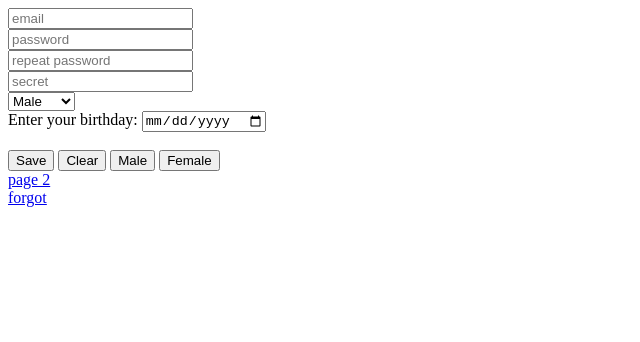
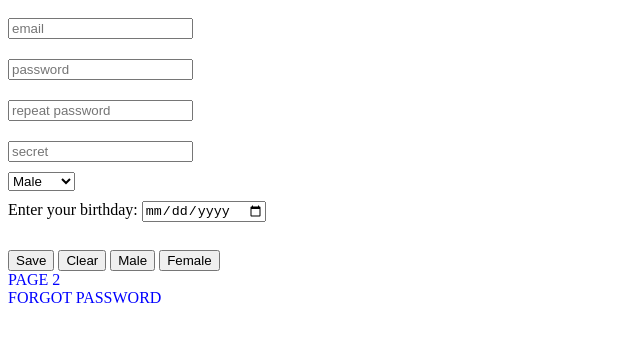
Before and after one commit to kakhi-varazashvili/User-Register, a plain HTML site: page index.html in a window 1280 px wide. Shown: the whole page, without its empty margins (0-640 px from the left). Drawn offline with Linux system fonts and the light colour scheme.

Commit message:
Update index.html

```diff
--- a/index.html
+++ b/index.html
@@ -35,9 +35,9 @@
     <button class="female">Female</button>
     <br>
 
-    <a href="local2.html">page 2</a>
+    <a href="local2.html" class="pages">PAGE 2</a>
     <br>
-    <a href="forgotpass.html">forgot</a>
+    <a href="forgotpass.html" class="pages">FORGOT PASSWORD</a>
 
 
 
@@ -45,3 +45,15 @@
     <script src="local1.js"></script>
 </body>
 </html>
+
+<style>
+  input {
+    margin: 10px 0 10px 0 ;
+  }
+.pages {
+    color: blue;
+    text-decoration: none;
+  }
+
+
+</style>
```
